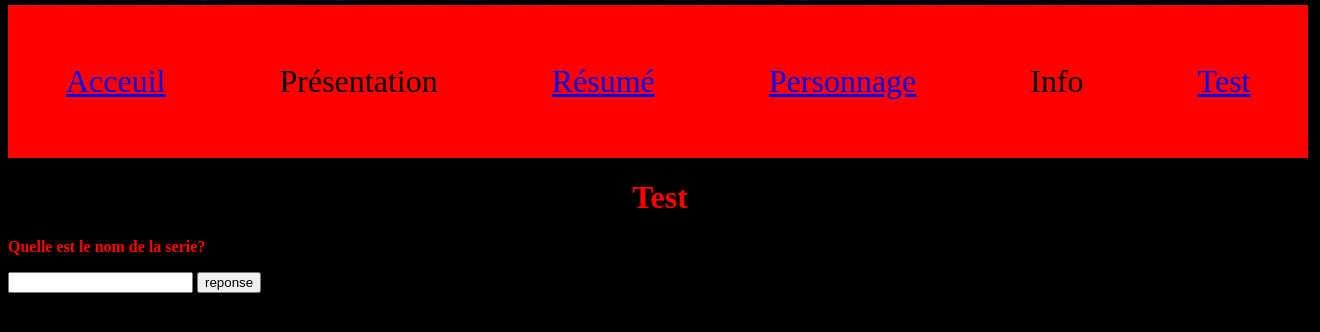
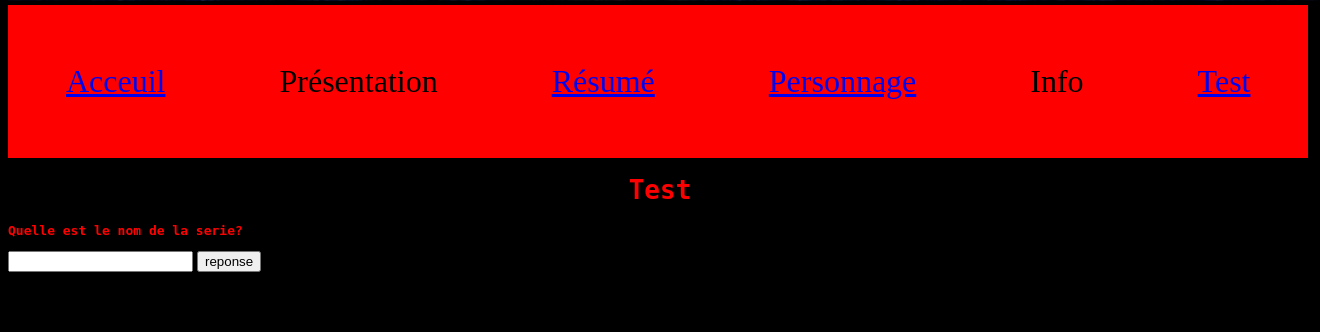
Before and after one commit to Estebanlooo/Webeste, a PHP site: page /test.html in a window 1320 px wide. Shown: the part 392-724 px from the top of the page. Run offline with PHP 8.4, Linux system fonts and the light colour scheme.

Commit message:
6 update
Changement Font-family

```diff
--- a/style.css
+++ b/style.css
@@ -3,7 +3,7 @@
 background-color : black;
 color : red;
 font-weight:bold;
-font-family: Rockwell;
+font-family: monospace;
 }
 
 .styleback
```
